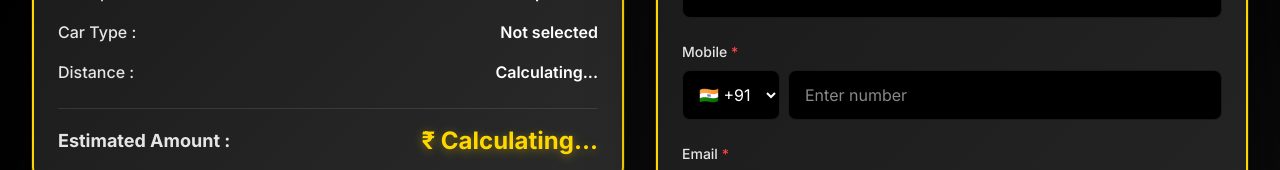
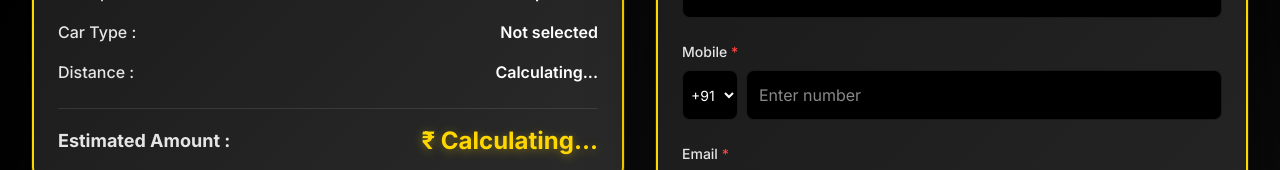
Before and after one commit to Hitesh-malik/cab_service, a Next.js app: page /cab-detail in a window 1280 px wide. Shown: the part 330-500 px from the top of the page. Built offline with nearby package versions, Linux system fonts and the light colour scheme; a web font is replaced by a local one.

Commit message:
fix the css also

```diff
--- a/src/app/cab-detail/page.tsx
+++ b/src/app/cab-detail/page.tsx
@@ -484,13 +484,13 @@ const BookingDetailsContent: React.FC = () => {
                   </label>
                   <div className="flex gap-2">
                     <select
-                      className="px-3 py-3 rounded-lg text-white focus:outline-none focus:ring-2"
+                      className="w-14 px-1 py-3 rounded-lg text-white focus:outline-none focus:ring-2 text-sm flex-shrink-0"
                       style={{
                         background: theme.colors.primary.black,
                         border: `1px solid ${theme.colors.border.light}`,
                       }}
                     >
-                      <option value="+91">🇮🇳 +91</option>
+                      <option value="+91">+91</option>
                     </select>
                     <input
                       type="tel"
@@ -499,7 +499,7 @@ const BookingDetailsContent: React.FC = () => {
                       value={formData.mobile}
                       onChange={handleInputChange}
                       required
-                      className="flex-1 px-4 py-3 rounded-lg text-white focus:outline-none focus:ring-2 transition-all duration-300"
+                      className="flex-1 min-w-0 px-3 py-3 rounded-lg text-white focus:outline-none focus:ring-2 transition-all duration-300"
                       style={{
                         background: theme.colors.primary.black,
                         border: `1px solid ${theme.colors.border.light}`,
```
